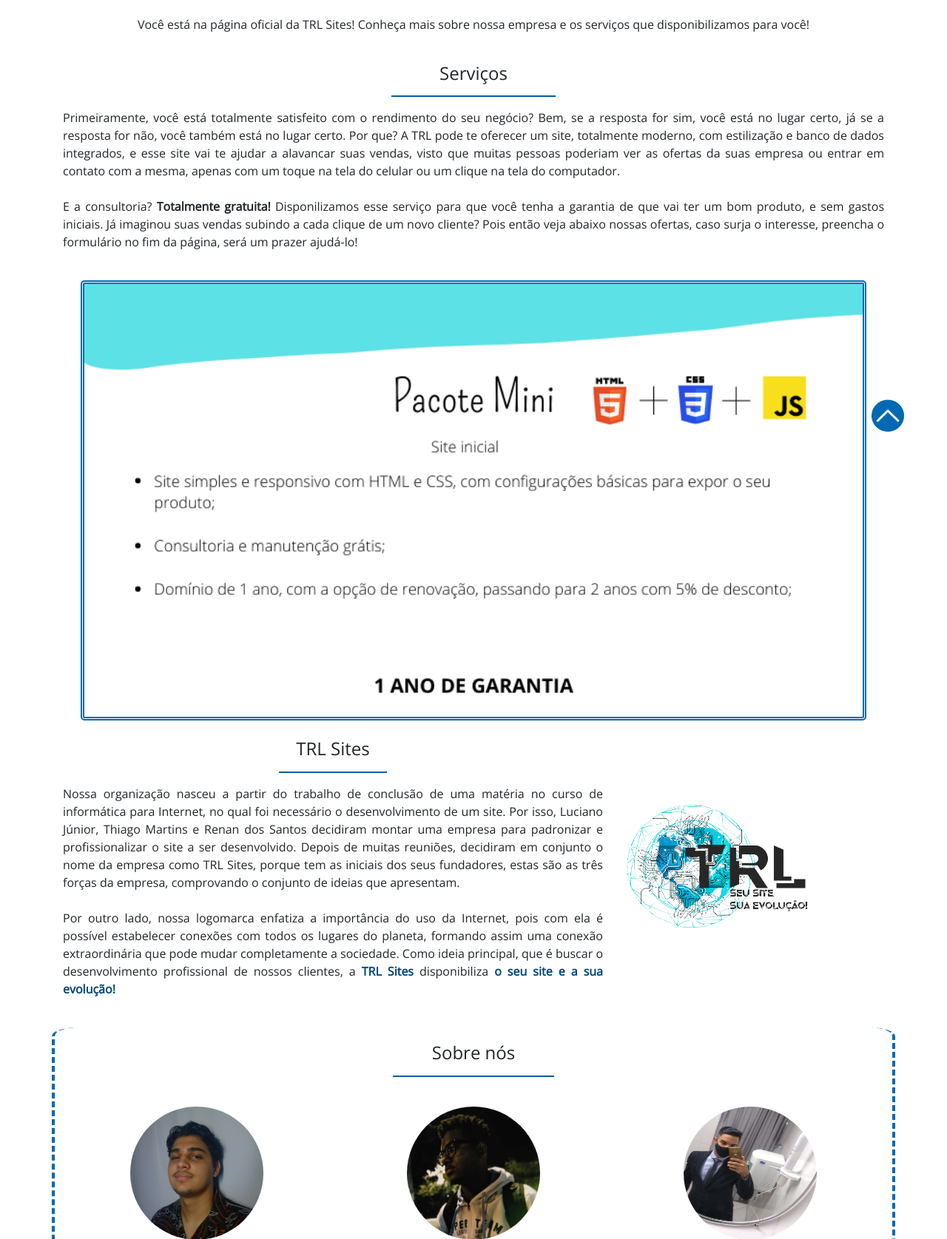
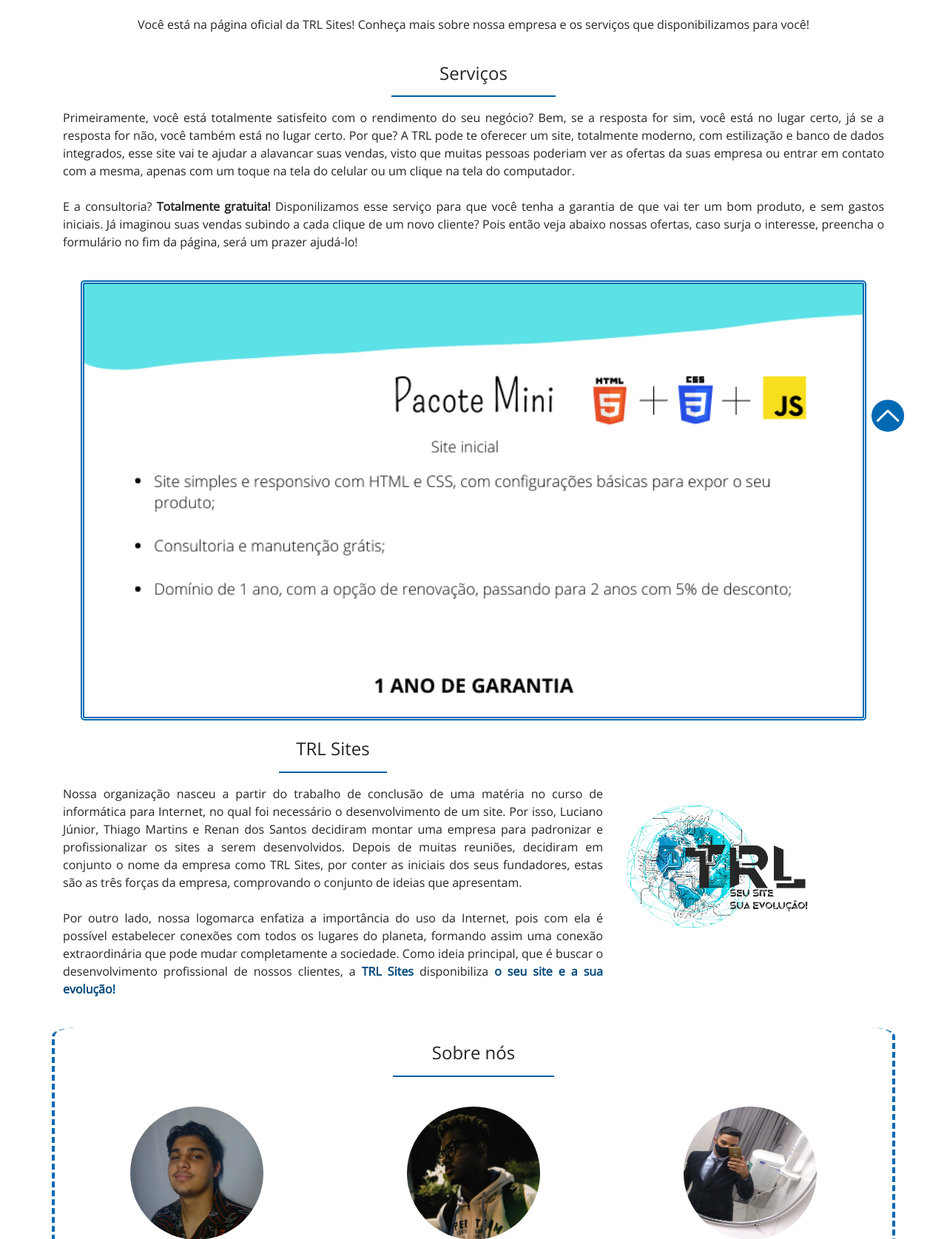
Before and after one commit to Renan397/Site-All-in-One-TRL-, a PHP site: page / in a window 1280 px wide. Shown: the part 158-1833 px from the top of the page at 74% size. Run offline with PHP 8.4, Linux system fonts and the light colour scheme.

Commit message:
Update text_home.php

```diff
--- a/assets/text/text_home.php
+++ b/assets/text/text_home.php
@@ -1,14 +1,14 @@
 <?php
 $txt_entrada = "Você está na página oficial da TRL Sites! Conheça mais sobre nossa empresa e os serviços que disponibilizamos para você!";
 
-$txt_servicos = "Primeiramente, você está totalmente satisfeito com o rendimento do seu negócio? Bem, se a resposta for sim, você está no lugar certo, já se a resposta for não, você também está no lugar certo. Por que? A TRL pode te oferecer um site, totalmente moderno, com estilização e banco de dados integrados, e esse site vai te ajudar a alavancar suas vendas, visto que muitas pessoas poderiam ver as ofertas da suas empresa ou entrar em contato com a mesma, apenas com um toque na tela do celular ou um clique na tela do computador.<br><br>E a consultoria? <b>Totalmente gratuita!</b> Disponilizamos esse serviço para que você tenha a garantia de que vai ter um bom produto, e sem gastos iniciais. Já imaginou suas vendas subindo a cada clique de um novo cliente? Pois então veja abaixo nossas ofertas, caso surja o interesse, preencha o formulário no fim da página, será um prazer ajudá-lo!<br><br>";
+$txt_servicos = "Primeiramente, você está totalmente satisfeito com o rendimento do seu negócio? Bem, se a resposta for sim, você está no lugar certo, já se a resposta for não, você também está no lugar certo. Por que? A TRL pode te oferecer um site, totalmente moderno, com estilização e banco de dados integrados, esse site vai te ajudar a alavancar suas vendas, visto que muitas pessoas poderiam ver as ofertas da suas empresa ou entrar em contato com a mesma, apenas com um toque na tela do celular ou um clique na tela do computador.<br><br>E a consultoria? <b>Totalmente gratuita!</b> Disponilizamos esse serviço para que você tenha a garantia de que vai ter um bom produto, e sem gastos iniciais. Já imaginou suas vendas subindo a cada clique de um novo cliente? Pois então veja abaixo nossas ofertas, caso surja o interesse, preencha o formulário no fim da página, será um prazer ajudá-lo!<br><br>";
 
 $txt_historia = "Nossa organização nasceu a partir do trabalho de conclusão de uma
 matéria no curso de informática para Internet, no qual foi necessário o
 desenvolvimento de um site. Por isso, Luciano Júnior, Thiago Martins e Renan dos
-Santos decidiram montar uma empresa para padronizar e profissionalizar o site
-a ser desenvolvido. Depois de muitas reuniões, decidiram em conjunto o nome
-da empresa como TRL Sites, porque tem as iniciais dos seus fundadores, estas
+Santos decidiram montar uma empresa para padronizar e profissionalizar os sites
+a serem desenvolvidos. Depois de muitas reuniões, decidiram em conjunto o nome
+da empresa como TRL Sites, por conter as iniciais dos seus fundadores, estas
 são as três forças da empresa, comprovando o conjunto de ideias que
 apresentam.<br><br>
 Por outro lado, nossa logomarca enfatiza a importância do uso da
@@ -37,8 +37,8 @@ coisas, a grande maioria voltada para a desenvolvimento de sistemas
 para internet. Com meus conhecimentos, desejo auxiliar a empresa a
 construir o melhor sistema para cada cliente.";
 $desc_func[2] = "Eu sou o <b><span style='color: #01477a;'>Thiago</b></span>, cofundador e desenvolvedor
-back-end da TRL. Tenho 18 anos, natural de Guarulhos-SP,
-cursando informática para internet, pelo Instituto Federal de Tecnologia
+back-end da TRL. Tenho 18 anos, sou natural de Guarulhos-SP, e estou
+cursando Informática para internet, pelo Instituto Federal de Tecnologia
 e Ciências – Campus Guarulhos. Tenho prazer em desenvolver
 sistemas e realizar os sonhos dos nossos clientes com um back-end
 funcional e seguro, utilizando as boas práticas que tenho em minha
@@ -55,7 +55,7 @@ de ideias</b></span>, sempre ouvindo todos os integrantes e discutindo o que pod
 melhorado nos projetos.<br><br>
 No futuro, pretendemos nos tornar uma empresa renomada, possibilitando cada vez
 mais a prestação de serviços de qualidade aos nossos clientes, e nos tornando
-uma referência nacional e internacional, na área de tecnologia da informação.";
+uma referência nacional e internacional na área de tecnologia da informação.";
 
 $txt_contato = "Caso tenha interesse em nossos serviços, preencha o formulário abaixo com suas informações e entraremos em contato.";
 ?>
```
